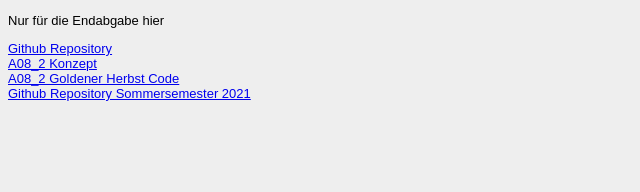
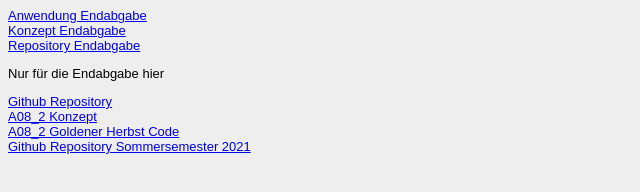
Before and after one commit to baslerja/EIA2_WS21, a plain HTML site: page Steckbrief/steckbrief.htm in a window 1280 px wide. Shown: the whole page, without its empty margins (0-640 px from the left). Drawn offline with Linux system fonts and the light colour scheme.

Commit message:
Link zur Endabgabe

```diff
--- a/Steckbrief/steckbrief.htm
+++ b/Steckbrief/steckbrief.htm
@@ -12,6 +12,10 @@
 </style>
 </head>
 <body>
+	<a href="https://baslerja.github.io/EIA2_Endaufgabe_WS21/Endaufgabe/index.html">Anwendung Endabgabe</a><br>
+	<a href="https://baslerja.github.io/EIA2_Endaufgabe_WS21/Endaufgabe/Konzept/Designdokument.pdf">Konzept Endabgabe</a><br>
+	<a href="https://github.com/baslerja/EIA2_Endaufgabe_WS21">Repository Endabgabe</a><br>
+
 	<p>Nur für die Endabgabe hier</p>
 
 	<a href="https://github.com/baslerja/EIA2_WS21">Github Repository</a><br>
```
